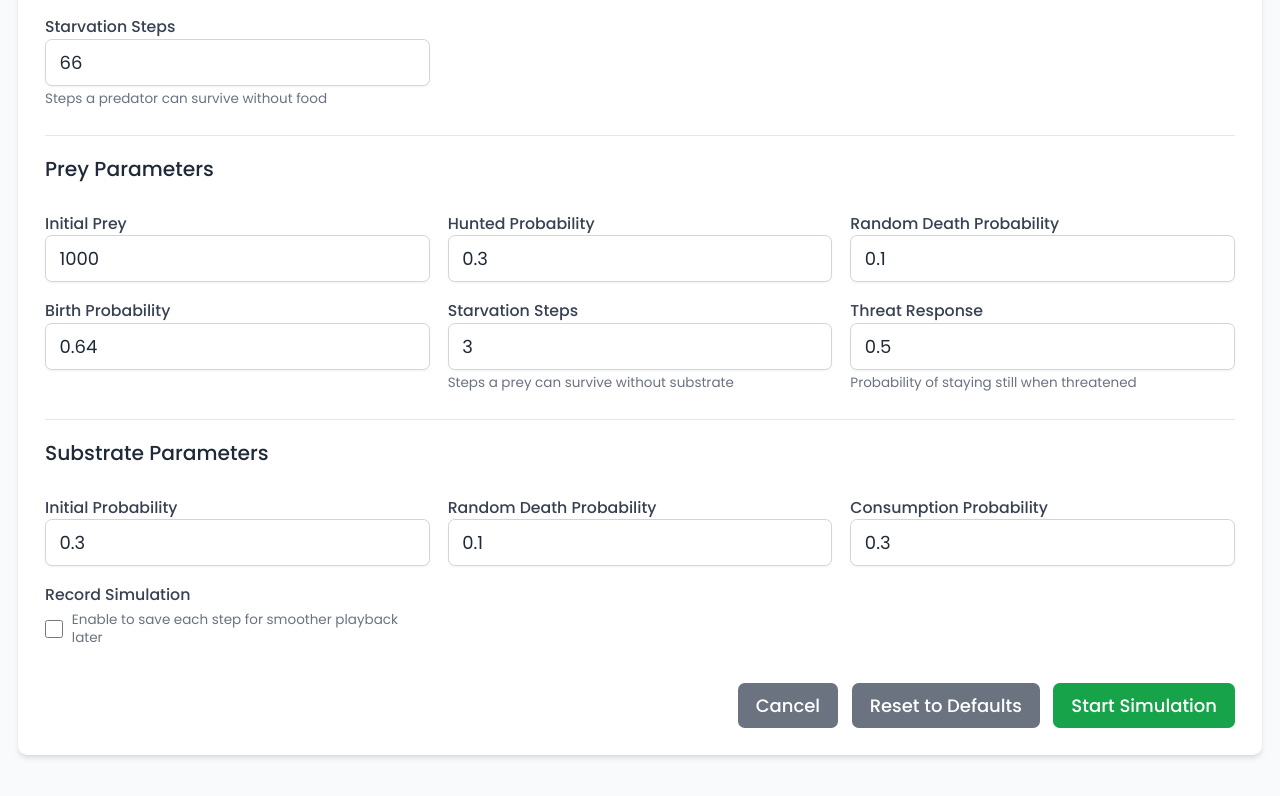
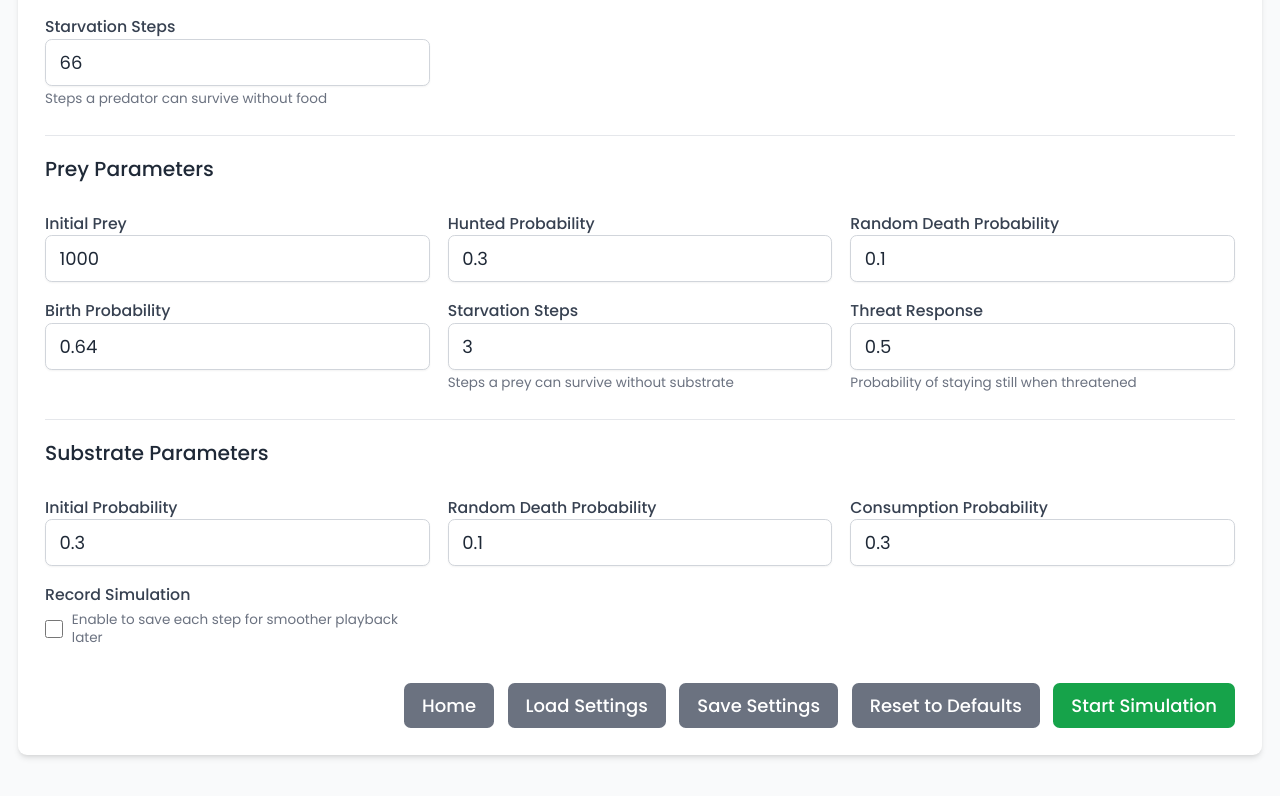
Before and after one commit to AIAll-TARS/modCA, a Next.js app in the folder frontend/: page /simulate in a window 1280 px wide. Shown: the part 504-1300 px from the top of the page. Built offline with nearby package versions, Linux system fonts and the light colour scheme.

Commit message:
feat: replace Cancel button with Save Settings and add Load Settings button

```diff
--- a/frontend/src/pages/simulate.tsx
+++ b/frontend/src/pages/simulate.tsx
@@ -1216,6 +1216,25 @@ export default function Simulate() {
             // ... existing code ...
         }
     }
+
+    // Add this function near the other utility functions
+    const loadSettingsFromLocalStorage = () => {
+        try {
+            const savedSettings = localStorage.getItem('simulationSettings');
+            if (savedSettings) {
+                const parsedSettings = JSON.parse(savedSettings);
+                console.log('Loaded saved settings from localStorage:', parsedSettings);
+                setDefaultSettings(parsedSettings);
+                // Reload the page to apply the loaded settings
+                window.location.reload();
+            } else {
+                alert('No saved settings found');
+            }
+        } catch (error) {
+            console.error('Error loading saved settings:', error);
+            alert('Error loading saved settings');
+        }
+    };
 
     return (
         <>
@@ -1906,7 +1925,26 @@ export default function Simulate() {
                                                     onClick={() => router.push('/')}
                                                     className="bg-gray-500 hover:bg-gray-600 text-white font-medium py-2 px-4 rounded-md transition-colors"
                                                 >
-                                                    Cancel
+                                                    Home
+                                                </button>
+                                                <button
+                                                    type="button"
+                                                    onClick={loadSettingsFromLocalStorage}
+                                                    className="bg-gray-500 hover:bg-gray-600 text-white font-medium py-2 px-4 rounded-md transition-colors"
+                                                >
+                                                    Load Settings
+                                                </button>
+                                                <button
+                                                    type="button"
+                                                    onClick={() => {
+                                                        // Save current form values to localStorage
+                                                        const formValues = formik.values;
+                                                        saveSettingsToLocalStorage(formValues);
+                                                        alert('Settings saved successfully');
+                                                    }}
+                                                    className="bg-gray-500 hover:bg-gray-600 text-white font-medium py-2 px-4 rounded-md transition-colors"
+                                                >
+                                                    Save Settings
                                                 </button>
                                                 <button
                                                     type="button"
```
